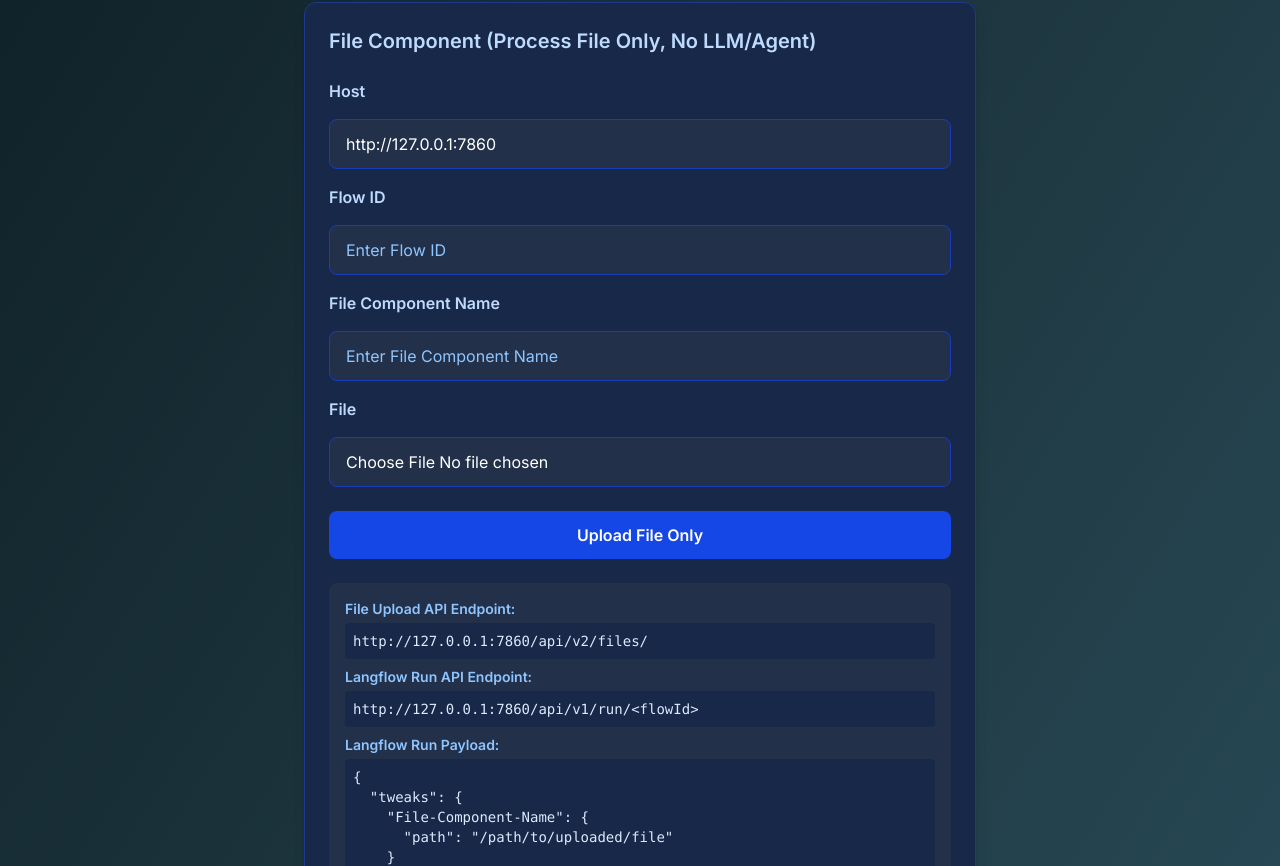
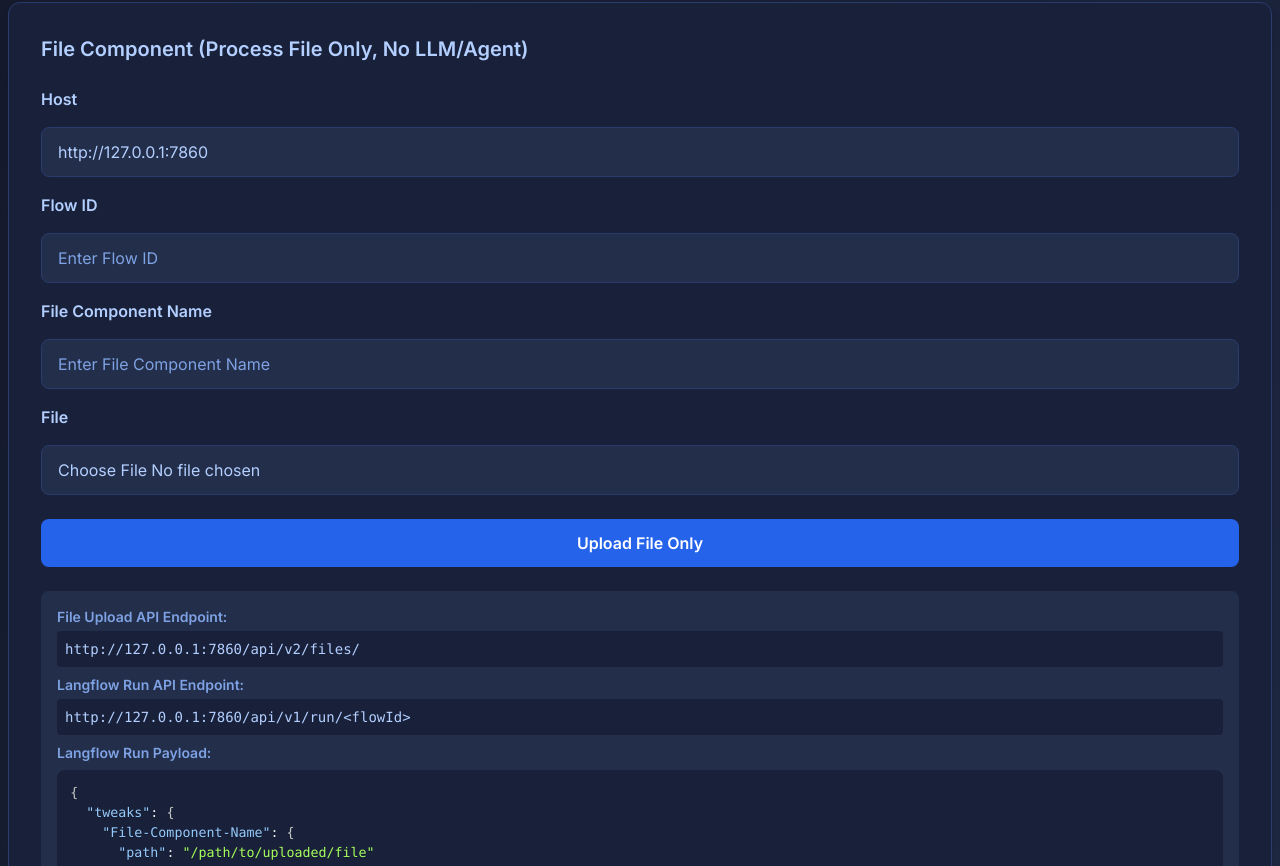
Before and after one commit to SonicDMG/langflow-file-upload-examples, a Next.js app: page / in a window 1280 px wide. Shown: the part 174-1040 px from the top of the page. Built offline with nearby package versions, Linux system fonts and the light colour scheme.

Commit message:
Added improved code styling to dynamic code sections

```diff
--- a/package.json
+++ b/package.json
@@ -16,7 +16,8 @@
     "nprogress": "^0.2.0",
     "react": "^19.0.0",
     "react-dom": "^19.0.0",
-    "react-markdown": "^10.1.0"
+    "react-markdown": "^10.1.0",
+    "react-syntax-highlighter": "^15.6.1"
   },
   "devDependencies": {
     "@eslint/eslintrc": "^3",
--- a/src/app/components/FileUploadCard.js
+++ b/src/app/components/FileUploadCard.js
@@ -1,4 +1,6 @@
 import React, { useRef, useState } from "react";
+import { Prism as SyntaxHighlighter } from 'react-syntax-highlighter';
+import { atomDark } from 'react-syntax-highlighter/dist/esm/styles/prism';
 
 const TEXT_ACCEPTED_FILE_TYPES = ".txt,.pdf,.doc,.docx,.rtf,.csv,application/pdf,application/msword,application/vnd.openxmlformats-officedocument.wordprocessingml.document,application/rtf,text/plain,text/csv";
 const TEXT_ALLOWED_TYPES = [
@@ -61,45 +63,53 @@ export default function FileUploadCard() {
   // Use actual uploaded file path if available, otherwise placeholder
   const uploadedFilePath = fileOnlyResponse?.path || fileOnlyResponse?.langflowFileUploadResponse?.path || "/path/to/uploaded/file";
 
+  const payloadPreview = JSON.stringify({
+    tweaks: {
+      [fileComponentName || 'File-Component-Name']: {
+        path: uploadedFilePath
+      }
+    }
+  }, null, 2);
+
   return (
-    <div className="bg-[#182848] rounded-xl shadow-lg p-6 border border-blue-900">
+    <div className="bg-[#19213a] rounded-xl shadow-lg p-8 border border-[#2a3b6e]">
       <form className="flex flex-col gap-4" onSubmit={handleFileOnlySubmit}>
-        <h2 className="text-xl font-semibold text-blue-200 mb-2">File Component (Process File Only, No LLM/Agent)</h2>
-        <label htmlFor="host" className="font-semibold text-blue-200">Host</label>
+        <h2 className="text-xl font-semibold text-[#b3cfff] mb-2">File Component (Process File Only, No LLM/Agent)</h2>
+        <label htmlFor="host" className="font-semibold text-[#b3cfff]">Host</label>
         <input
           id="host"
           name="host"
           type="text"
-          className="rounded-lg px-4 py-3 bg-[#22304a] border border-blue-800 text-white placeholder-blue-300"
+          className="rounded-lg px-4 py-3 bg-[#232e4a] border border-[#2a3b6e] text-[#b3cfff] placeholder-[#7ea2e3]"
           placeholder="http://127.0.0.1:7860"
           value={host}
           onChange={(e) => setHost(e.target.value)}
         />
-        <label htmlFor="flowId" className="font-semibold text-blue-200">Flow ID</label>
+        <label htmlFor="flowId" className="font-semibold text-[#b3cfff]">Flow ID</label>
         <input
           id="flowId"
           name="flowId"
           type="text"
-          className="rounded-lg px-4 py-3 bg-[#22304a] border border-blue-800 text-white placeholder-blue-300"
+          className="rounded-lg px-4 py-3 bg-[#232e4a] border border-[#2a3b6e] text-[#b3cfff] placeholder-[#7ea2e3]"
           placeholder="Enter Flow ID"
           value={flowId}
           onChange={(e) => setFlowId(e.target.value)}
         />
-        <label htmlFor="fileComponentName" className="font-semibold text-blue-200">File Component Name</label>
+        <label htmlFor="fileComponentName" className="font-semibold text-[#b3cfff]">File Component Name</label>
         <input
           id="fileComponentName"
           name="fileComponentName"
           type="text"
-          className="rounded-lg px-4 py-3 bg-[#22304a] border border-blue-800 text-white placeholder-blue-300"
+          className="rounded-lg px-4 py-3 bg-[#232e4a] border border-[#2a3b6e] text-[#b3cfff] placeholder-[#7ea2e3]"
           placeholder="Enter File Component Name"
           value={fileComponentName}
           onChange={(e) => setFileComponentName(e.target.value)}
         />
-        <label htmlFor="fileOnly" className="font-semibold text-blue-200">File</label>
+        <label htmlFor="fileOnly" className="font-semibold text-[#b3cfff]">File</label>
         <input
           id="fileOnly"
           type="file"
-          className="rounded-lg px-4 py-3 bg-[#22304a] border border-blue-800 cursor-pointer text-white"
+          className="rounded-lg px-4 py-3 bg-[#232e4a] border border-[#2a3b6e] cursor-pointer text-[#b3cfff]"
           ref={fileOnlyInputRef}
           accept={TEXT_ACCEPTED_FILE_TYPES}
           onChange={(e) => {
@@ -117,38 +127,34 @@ export default function FileUploadCard() {
         {fileOnlyError && <p className="text-red-400 text-sm mt-1">{fileOnlyError}</p>}
         <button
           type="submit"
-          className="mt-2 bg-blue-700 hover:bg-blue-800 transition-colors text-white font-semibold py-3 px-4 rounded-lg disabled:opacity-50 focus:outline-none focus:ring-2 focus:ring-blue-500 focus:ring-offset-2 focus:ring-offset-[#182848]"
+          className="mt-2 bg-[#2563eb] hover:bg-[#1d4ed8] transition-colors text-white font-semibold py-3 px-4 rounded-lg disabled:opacity-50 focus:outline-none focus:ring-2 focus:ring-[#2563eb] focus:ring-offset-2 focus:ring-offset-[#19213a]"
           disabled={fileOnlyLoading}
         >
           {fileOnlyLoading ? (<span className="spinner" />) : "Upload File Only"}
         </button>
       </form>
-      <div className="mt-6 bg-[#22304a] rounded-lg p-4 text-blue-100 text-sm">
+      <div className="mt-6 bg-[#232e4a] rounded-lg p-4 text-[#b3cfff] text-sm">
         <div className="mb-2">
-          <span className="font-semibold text-blue-300">File Upload API Endpoint:</span>
-          <pre className="bg-[#182848] rounded p-2 mt-1 overflow-x-auto">{fileUploadEndpoint}</pre>
+          <span className="font-semibold text-[#7ea2e3]">File Upload API Endpoint:</span>
+          <pre className="bg-[#19213a] rounded p-2 mt-1 overflow-x-auto">{fileUploadEndpoint}</pre>
         </div>
         <div className="mb-2">
-          <span className="font-semibold text-blue-300">Langflow Run API Endpoint:</span>
-          <pre className="bg-[#182848] rounded p-2 mt-1 overflow-x-auto">{langflowRunEndpoint}</pre>
+          <span className="font-semibold text-[#7ea2e3]">Langflow Run API Endpoint:</span>
+          <pre className="bg-[#19213a] rounded p-2 mt-1 overflow-x-auto">{langflowRunEndpoint}</pre>
         </div>
         <div>
-          <span className="font-semibold text-blue-300">Langflow Run Payload:</span>
-          <pre className="bg-[#182848] rounded p-2 mt-1 overflow-x-auto">{`{
-  "tweaks": {
-    "${fileComponentName || 'File-Component-Name'}": {
-      "path": "${uploadedFilePath}"
-    }
-  }
-}`}</pre>
+          <span className="font-semibold text-[#7ea2e3]">Langflow Run Payload:</span>
+          <SyntaxHighlighter language="json" style={atomDark} customStyle={{ borderRadius: '0.5rem', background: '#19213a', fontSize: '0.95em', padding: '1em', marginTop: '0.5em' }}>
+            {payloadPreview}
+          </SyntaxHighlighter>
         </div>
       </div>
       {fileOnlyResponse && (
-        <div className="mt-6 bg-[#22304a] rounded-lg p-4">
-          <h2 className="text-lg font-semibold mb-2 text-blue-400">Upload Response</h2>
-          <pre className="whitespace-pre-wrap break-all text-sm bg-[#182848] p-4 rounded-lg overflow-x-auto max-h-96 overflow-auto">
+        <div className="mt-6 bg-[#232e4a] rounded-lg p-4">
+          <h2 className="text-lg font-semibold mb-2 text-[#b3cfff]">Upload Response</h2>
+          <SyntaxHighlighter language="json" style={atomDark} customStyle={{ borderRadius: '0.5rem', background: '#19213a', fontSize: '0.95em', padding: '1em', marginTop: '0.5em', maxHeight: '24em', overflow: 'auto' }}>
             {JSON.stringify(fileOnlyResponse, null, 2)}
-          </pre>
+          </SyntaxHighlighter>
         </div>
       )}
     </div>
--- a/src/app/page.js
+++ b/src/app/page.js
@@ -7,13 +7,13 @@ import RouteSimpleCard from "./components/RouteSimpleCard";
 
 export default function Home() {
   return (
-    <div className="min-h-screen w-full bg-gradient-to-br from-[#0f2027] via-[#203a43] to-[#2c5364] flex flex-col items-center py-10 px-2">
+    <div className="min-h-screen w-full bg-gradient-to-br from-[#141a2a] via-[#1a223a] to-[#232e4a] flex flex-col items-center py-10 px-2">
       <h1 className="text-4xl font-bold text-white mb-2 text-center">Langflow File Upload Interface</h1>
       <p className="text-lg text-blue-100 mb-2 text-center">Examples of how to upload files to Langflow</p>
       <div className="mb-8 flex flex-col items-center">
         <span className="text-blue-300 text-sm">Version: <a href="https://docs.langflow.org/api/upload-user-file" className="underline hover:text-blue-400" target="_blank" rel="noopener noreferrer">Langflow File API v2</a> | <a href="https://docs.langflow.org/api/upload-file-1" className="underline hover:text-blue-400" target="_blank" rel="noopener noreferrer">File API v1</a></span>
       </div>
-      <div className="flex flex-col gap-6 w-full max-w-2xl">
+      <div className="flex flex-col gap-12 w-full">
         <FileUploadCard />
         <ChatFileCard />
         <ChatImageCard />
```
Also changed, not shown: 1 other file (tests, documents, lock files or other folders).
